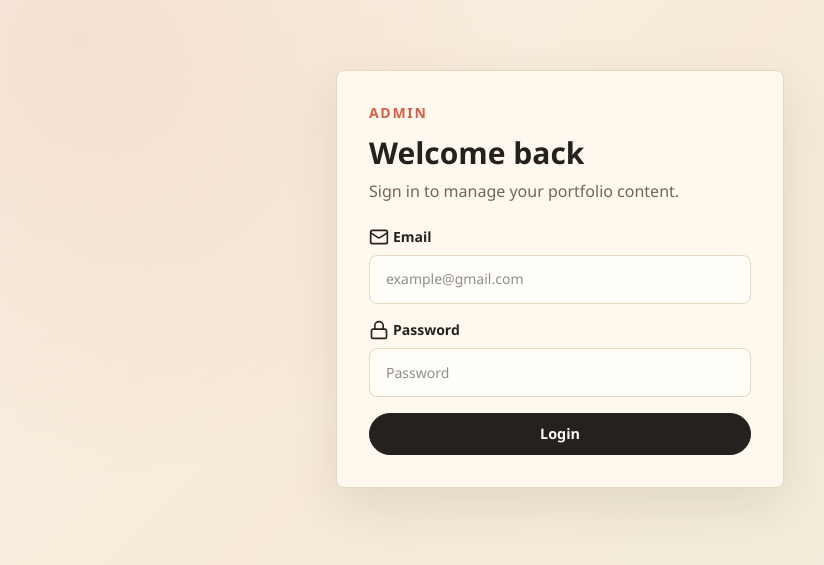
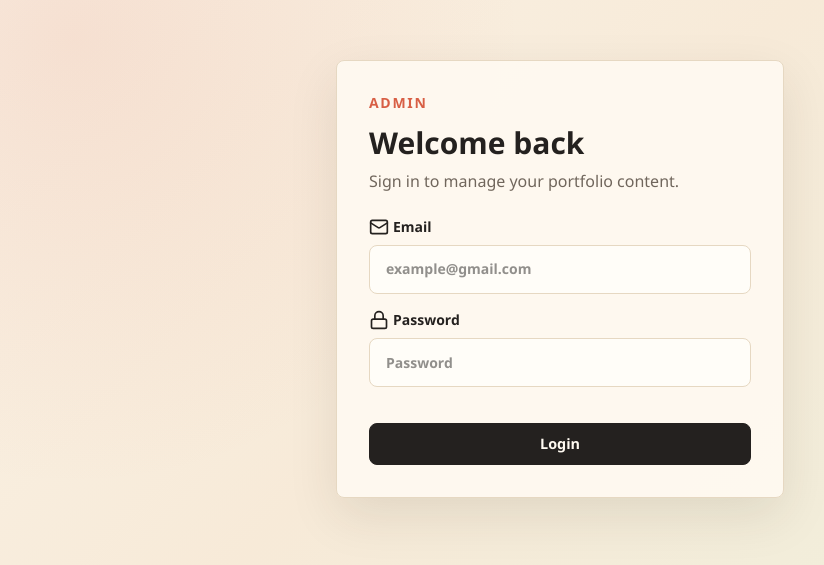
Before and after one commit to Niranjan12777/Portfolio, a React (Vite) app in the folder Frontend/: page /admin/login in a window 1280 px wide. Shown: the part 121-686 px from the top of the page, without its empty margins (80-904 px from the left). Built offline with nearby package versions, Linux system fonts and the light colour scheme; no server answers.

Commit message:
feat(UI): improve admin UI

```diff
--- a/Frontend/src/admin/Admin.css
+++ b/Frontend/src/admin/Admin.css
@@ -26,6 +26,7 @@
   width: 100%;
   border: 1px solid #e6d8c2;
   border-radius: 8px;
+  font-weight: 600;
   padding: 0.85rem 1rem;
   color: #24211f;
   background: #fffdf8;
@@ -47,7 +48,8 @@
   min-height: 42px;
   align-items: center;
   justify-content: center;
-  border-radius: 999px;
+  margin-top: 20px;
+  border-radius: 8px;
   padding: 0 1rem;
   font-size: 0.9rem;
   font-weight: 900;
@@ -80,8 +82,8 @@
 .admin-button-secondary:hover,
 .admin-button-danger:hover,
 .admin-nav-link:hover {
-  transform: translateY(-1px);
-  box-shadow: 0 10px 22px rgba(36, 33, 31, 0.12);
+  color: #fffaf1;
+  transition: 0.2s;
 }
 
 .admin-button-primary:disabled {
@@ -97,13 +99,10 @@
 
 .admin-nav-link-active {
   color: #fffaf1 !important;
-  background: #24211f;
+  background: var(--primary);
 }
 
 @media (max-width: 640px) {
-  .admin-navbar {
-    position: static;
-  }
 
   .admin-button-primary,
   .admin-button-secondary,
```
